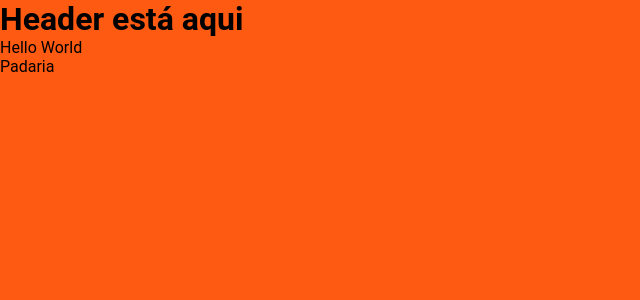
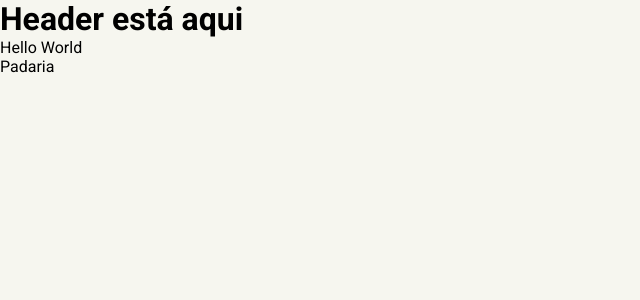
Before and after one commit to ricardoadorno/infomart-desafio-info, a Next.js app in the folder front-end/: page / in a window 1280 px wide. Shown: the top 300 px of the page, without its empty margins (0-640 px from the left). Built offline with nearby package versions, Linux system fonts and the light colour scheme.

Commit message:
next/font and globalStyles fixed

```diff
--- a/front-end/package.json
+++ b/front-end/package.json
@@ -9,6 +9,7 @@
     "lint": "next lint"
   },
   "dependencies": {
+    "@next/font": "^13.4.4",
     "@stitches/react": "^1.2.8",
     "@types/node": "20.2.5",
     "@types/react": "18.2.7",
--- a/front-end/src/app/_document.tsx
+++ /dev/null
@@ -1,21 +0,0 @@
-import { Html, Head, Main, NextScript} from 'next/document'
-import { getCssText } from './styles'
-
-export default function Document(){
-    return (
-        <Html>
-            <Head>
-                <link rel="preconnect" href="https://fonts.googleapis.com" />
-                <link rel="preconnect" href="https://fonts.gstatic.com" crossOrigin="anonymous" />
-                <link href="https://fonts.googleapis.com/css2?family=Roboto:wght@400;700&display=swap" rel="stylesheet" />
-
-                <style id="stitches" dangerouslySetInnerHTML={{ __html: getCssText() }} />
-            </Head>
-            <body>
-                <Main />
-                <NextScript />
-            </body>
-
-        </Html>
-    )
-}
--- a/front-end/src/app/layout.tsx
+++ b/front-end/src/app/layout.tsx
@@ -1,9 +1,13 @@
 import Header from "@/components/Header";
-import { Domine, Mulish } from "next/font/google";
+import { Roboto } from "next/font/google";
 import { globalStyles } from "./styles/global";
+import { getCssText } from "./styles";
 
-const domine = Domine({ subsets: ["latin"] });
-const mulish = Mulish({ subsets: ["latin"] });
+const roboto = Roboto({
+  subsets: ["latin"],
+  weight: ["400", "700"]
+});
+
 
 globalStyles()
 
@@ -20,7 +24,10 @@ export default function RootLayout({
 }) {
   return (
     <html lang="pt">
-      <body className={domine.className + mulish.className}>
+      <head>
+        <style id="stitches" dangerouslySetInnerHTML={{ __html: getCssText() }} />
+      </head>
+      <body className={roboto.className}>
         <Header/>
         {children}
       </body>
--- a/front-end/src/app/styles/global.ts
+++ b/front-end/src/app/styles/global.ts
@@ -8,7 +8,7 @@ export const globalStyles = globalCss({
     },
 
     body: {
-        backgroundColor: "$primary",
+        backgroundColor: "$background",
     },
 
     'body, input, button, textarea': {
```
Also changed, not shown: 1 other file (tests, documents, lock files or other folders).
